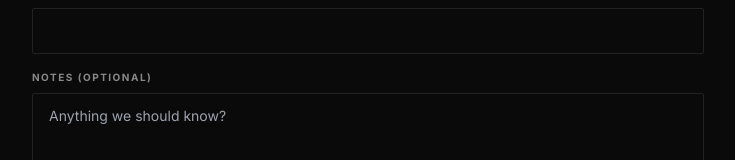
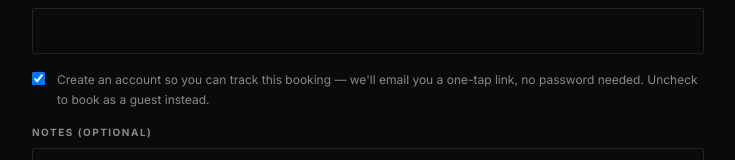
Before and after one commit to cocoreech/eagles4x4-offroad, a Next.js app: page /bookings/new in a window 1280 px wide. Shown: the part 1633-1793 px from the top of the page, without its empty margins (272-1007 px from the left). Built offline with nearby package versions, Linux system fonts and the light colour scheme; no server answers; the database is empty.

Commit message:
feat(bookings): opt-out account creation on guest booking via passwordless magic link

```diff
--- a/src/app/bookings/[code]/success/page.tsx
+++ b/src/app/bookings/[code]/success/page.tsx
@@ -32,11 +32,12 @@ const peso = (n: number) => '₱' + Number(n ?? 0).toLocaleString('en-PH')
 export default async function BookingSuccessPage(
   props: Readonly<{
     params: Promise<{ code: string }>
-    searchParams: Promise<{ payment?: string }>
+    searchParams: Promise<{ payment?: string; acct?: string }>
   }>
 ) {
   const { code } = await props.params
-  const { payment } = await props.searchParams
+  const { payment, acct } = await props.searchParams
+  const accountEmailSent = acct === '1'
 
   // Service-role read: guest bookings (customer_id NULL) are invisible to the
   // RLS-scoped client, so we fetch authoritatively here and only render the
@@ -182,7 +183,17 @@ export default async function BookingSuccessPage(
             className="mt-8 rounded-md p-6"
             style={{ background: 'var(--color-surface)', border: '1px solid var(--color-border)' }}
           >
-            {isGuest ? (
+            {isGuest && accountEmailSent ? (
+              <>
+                <h2 className="font-display font-bold text-lg mb-2">
+                  Check your <em style={{ color: 'var(--color-accent)' }}>email</em>
+                </h2>
+                <p className="text-sm" style={{ color: 'var(--color-text-muted)', lineHeight: 1.7 }}>
+                  We sent a one-tap link to {booking.contact_email ?? 'your email'} — click it anytime
+                  to open your account. No password needed, and you won&apos;t need to log in again.
+                </p>
+              </>
+            ) : isGuest ? (
               <>
                 <h2 className="font-display font-bold text-lg mb-2">
                   Track this build with an <em style={{ color: 'var(--color-accent)' }}>account</em>
--- a/src/app/bookings/new/BookingForm.tsx
+++ b/src/app/bookings/new/BookingForm.tsx
@@ -39,6 +39,7 @@ export default function BookingForm({
   defaultName,
   defaultPreferredName,
   hasPreferredName,
+  isLoggedIn,
 }: Readonly<{
   services: Service[]
   products: Product[]
@@ -46,12 +47,14 @@ export default function BookingForm({
   defaultName: string
   defaultPreferredName: string
   hasPreferredName: boolean
+  isLoggedIn: boolean
 }>) {
   const [selected, setSelected] = useState<Set<string>>(new Set())
   const [prefilledNotes, setPrefilledNotes] = useState<string>('')
   const [branch, setBranch] = useState<BranchSlug>('cavite')
   const [error, setError] = useState<string | null>(null)
   const [pending, startTransition] = useTransition()
+  const [createAccount, setCreateAccount] = useState(true)
 
   // Hydrate from the /services Quote Calculator if the customer came from there.
   // We map slugs → IDs server-data-side, so a stale cart with deleted items
@@ -250,6 +253,21 @@ export default function BookingForm({
             required
           />
         </div>
+        {!isLoggedIn && (
+          <label className="mt-4 flex items-start gap-3 cursor-pointer">
+            <input
+              type="checkbox"
+              name="createAccount"
+              checked={createAccount}
+              onChange={(e) => setCreateAccount(e.target.checked)}
+              className="mt-0.5"
+            />
+            <span className="text-xs" style={{ color: 'var(--color-text-muted)', lineHeight: 1.6 }}>
+              Create an account so you can track this booking — we&apos;ll email you a one-tap
+              link, no password needed. Uncheck to book as a guest instead.
+            </span>
+          </label>
+        )}
         <div className="mt-4">
           <label className="block">
             <span
--- a/src/app/bookings/new/actions.ts
+++ b/src/app/bookings/new/actions.ts
@@ -81,6 +81,7 @@ const schema = z.object({
                         ),
   notes:               z.string().transform(s => sanitizeMultiline(s, 1000))
                         .optional(),
+  createAccount:       z.preprocess(v => v === 'true' || v === true || v === 'on', z.boolean()),
 }).superRefine((d, ctx) => {
   // Cross-field: model must belong to the chosen make
   if (!isValidMakeModel(d.vehicleMake, d.vehicleModel)) {
@@ -133,6 +134,7 @@ export async function createBooking(formData: FormData) {
     contactPhoneLocal:   formData.get('contactPhoneLocal'),
     contactEmail:        formData.get('contactEmail') || '',
     notes:               formData.get('notes') || '',
+    createAccount:       formData.get('createAccount') || 'false',
   })
 
   if (!parsed.success) {
@@ -333,6 +335,30 @@ export async function createBooking(formData: FormData) {
     }
   }
 
+  // 7a. Best-effort account creation for guests who opted in (pre-checked box).
+  //     Sends a one-tap magic link — no password. shouldCreateUser makes the
+  //     auth.users row exist immediately even before they click it. The link
+  //     lands on /auth/callback, which already exchanges the token AND calls
+  //     linkGuestBookings() to attach this (and any other) guest booking under
+  //     this email to the new account — no extra wiring needed here.
+  let accountEmailSent = false
+  if (!user && d.createAccount) {
+    try {
+      const accountSiteUrl = process.env.NEXT_PUBLIC_SITE_URL ?? 'http://localhost:3000'
+      const { error: otpErr } = await supabase.auth.signInWithOtp({
+        email: d.contactEmail,
+        options: {
+          shouldCreateUser: true,
+          emailRedirectTo: `${accountSiteUrl}/auth/callback?next=/bookings/${booking.booking_code}`,
+        },
+      })
+      if (otpErr) console.error('[createBooking] account signup', otpErr)
+      else accountEmailSent = true
+    } catch (err) {
+      console.error('[createBooking] account signup', err)
+    }
+  }
+
   // 7b. Best-effort confirmation email — booking + items already persisted, so a
   //     failure here (incl. missing RESEND_API_KEY) is logged and ignored.
   try {
@@ -364,10 +390,11 @@ export async function createBooking(formData: FormData) {
   const depositCentavos = parseInt(process.env.NEXT_PUBLIC_BOOKING_DEPOSIT_CENTAVOS ?? '50000', 10)
   const siteUrl = process.env.NEXT_PUBLIC_SITE_URL ?? 'http://localhost:3000'
   const pkConfigured = !!process.env.PAYMONGO_SECRET_KEY && !process.env.PAYMONGO_SECRET_KEY.startsWith('<paste')
+  const acctParam = accountEmailSent ? '&acct=1' : ''
 
   if (!pkConfigured) {
     console.warn('[createBooking] PayMongo not configured — skipping deposit')
-    redirect(`/bookings/${booking.booking_code}/success`)
+    redirect(`/bookings/${booking.booking_code}/success${accountEmailSent ? '?acct=1' : ''}`)
   }
 
   try {
@@ -376,8 +403,8 @@ export async function createBooking(formData: FormData) {
       bookingCode:  booking.booking_code,
       amountCentavos: depositCentavos,
       description:  `₱500 deposit to confirm booking ${booking.booking_code}`,
-      successUrl:   `${siteUrl}/bookings/${booking.booking_code}/success?payment=success`,
-      cancelUrl:    `${siteUrl}/bookings/${booking.booking_code}/success?payment=cancelled`,
+      successUrl:   `${siteUrl}/bookings/${booking.booking_code}/success?payment=success${acctParam}`,
+      cancelUrl:    `${siteUrl}/bookings/${booking.booking_code}/success?payment=cancelled${acctParam}`,
       customerEmail: user?.email ?? d.contactEmail,
       customerPhone: normalizeE164(d.contactPhoneDial, d.contactPhoneLocal) ?? undefined,
     })
@@ -406,6 +433,6 @@ export async function createBooking(formData: FormData) {
   } catch (err) {
     console.error('[createBooking] checkout creation failed', err)
     // Booking row exists but no checkout — show the confirmation anyway.
-    redirect(`/bookings/${booking.booking_code}/success?payment=error`)
+    redirect(`/bookings/${booking.booking_code}/success?payment=error${acctParam}`)
   }
 }
--- a/src/app/bookings/new/page.tsx
+++ b/src/app/bookings/new/page.tsx
@@ -94,6 +94,7 @@ export default async function NewBookingPage() {
             defaultName={profile?.full_name ?? ''}
             defaultPreferredName={profile?.preferred_name ?? ''}
             hasPreferredName={!!profile?.preferred_name}
+            isLoggedIn={!!user}
           />
         </div>
       </div>
```
